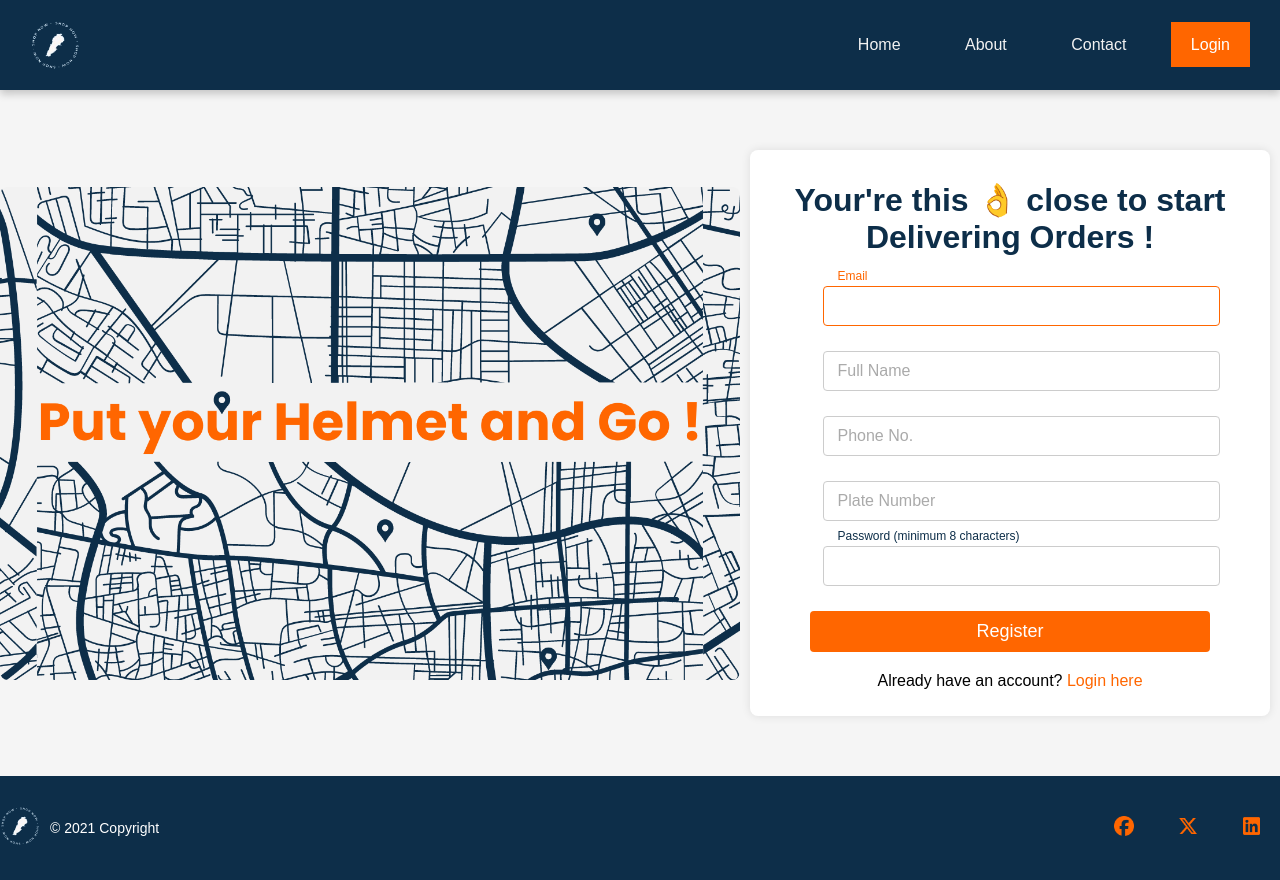
After one commit to SalehMk0/shop, a Django app: page /create_delivery in a window 1280 px wide. The commit adds this page. Run offline with Django 5.2, Linux system fonts and the light colour scheme; some libraries are stand-ins or nearby versions.

Commit message:
added the register delivery page with its styling

```diff
--- a/market/templates/market/index.html
+++ b/market/templates/market/index.html
@@ -23,7 +23,8 @@ Shop Now !
             <img src="{% static 'market/images/delivery.png '%}" alt="Icon 1">
             <h2>Delivery</h2>
             <p>Deliver Orders, use your motorbike!</p>
-            <button>Register</button>
+            <a href="{% url 'register_delivery' %}"><button>Register</button></a>
+
         </div>
     </div>
 
@@ -41,7 +42,8 @@ Shop Now !
             <img src="{% static 'market/images/Client.png' %}" alt="Icon 3">
             <h2>Client</h2>
             <p>Let's Shop !</p>
-            <button>Shop Now</button>
+            <a href="{% url 'register_client' %}"><button>Register</button></a>
+
         </div>
     </div>
 </div>
--- /dev/null
+++ b/market/templates/market/register_delivery.html
@@ -0,0 +1,44 @@
+{% extends "market/navbar.html" %}
+{% load static %}
+
+{% block title %}
+Register your Shop!
+{% endblock %}
+
+{% block body %}
+<div class="register-page">
+    <div class="register-image" style="box-shadow: none;">
+        <img  src="{% static 'market/images/map.png' %}" alt="Register Image">
+    </div>
+    <div class="register-container">
+        <h1>Your're this &#x1F44C; close to start Delivering Orders !</h1>
+        <form action="{% url 'create_delivery'  %}" method="post">
+            {% csrf_token %}
+            <div class="input-group">
+                <input type="email" name="email" required autofocus>
+                <label>Email</label>
+            </div>
+            <div class="input-group">
+                <input type="text" name="name" required placeholder="John Smith">
+                <label>Full Name</label>
+            </div>
+
+            <div class="input-group">
+                <input type="tel" name="phone" required pattern="[0-9]{2}[0-9]{3}[0-9]{3}" placeholder="00-000 000">
+                <label>Phone No.</label>
+            </div>
+            <div class="input-group">
+                <input type="text" name="plate_number" required maxlength="6" placeholder="000 000">
+                <label>Plate Number</label>
+            </div>
+            <div class="input-group">
+                <input type="password" name="password" required minlength="8">
+                <label>Password (minimum 8 characters)</label>
+            </div>
+            <button type="submit">Register</button>
+        </form>
+
+        <p>Already have an account? <a href="{% url 'login' %}">Login here</a></p>
+    </div>
+</div>
+{% endblock %}
--- a/market/templates/market/signin.html
+++ b/market/templates/market/signin.html
@@ -24,9 +24,9 @@ Sign in
 
                 <select name="user_type" required >
                     <option value="" selected  disabled>-- Select User Type --</option>
-                    <option value="client">Client</option>
-                    <option value="shop">Shop</option>
-                    <option value="delivery">Delivery</option>
+                    <option value="client">Client &#x1F6D2;</option>
+                    <option value="shop">Shop &#x1F3EA;</option>
+                    <option value="delivery">Delivery &#x1F6F5;</option>
                 </select>
             </div>
 
--- a/market/urls.py
+++ b/market/urls.py
@@ -6,4 +6,8 @@ urlpatterns = [
     path('login', views.login, name='login'),
     path('register_shop',views.register_shop, name='register_shop'),
     path('create_shop',views.create_shop, name='create_shop'),
+    path('register_delivery',views.register_delivery, name='register_delivery'),
+    path('register_client',views.register_client, name='register_client'),
+    path('create_delivery', views.create_delivery, name='create_delivery'),
+    path('404', views.custom_404_page, name='404'),
 ]
--- a/market/views.py
+++ b/market/views.py
@@ -24,3 +24,27 @@ def create_shop(request):
         return render(request, "market/index.html")
     else:
         return render(request, "market/register_shop.html")
+
+
+
+def register_delivery(request):
+    return render(request, "market/register_delivery.html")
+
+
+def create_delivery(request):
+    if request.method == 'POST':
+        email = request.POST.get('email')
+        name = request.POST.get('name')
+        phone = request.POST.get('phone')
+        password = request.POST.get('password')
+        plate_number = request.POST.get('plate_number')
+        Delivery.objects.create(delivery_name=name,password=password,delivery_phone=phone,delivery_email=email,plate_number = plate_number)
+        return render(request, "market/signin.html")
+    else:
+        return render(request, "market/register_delivery.html")
+
+def register_client(request):
+    pass
+
+def custom_404_page(request):
+    return render(request, "market/404.html")
```
Also changed, not shown: db.sqlite3, market/static/market/images/logo-orange.png, market/static/market/images/logo.png, market/static/market/images/map.png (added), market/static/market/styles.css (line endings or trailing spaces), market/templates/market/404.html (added).
